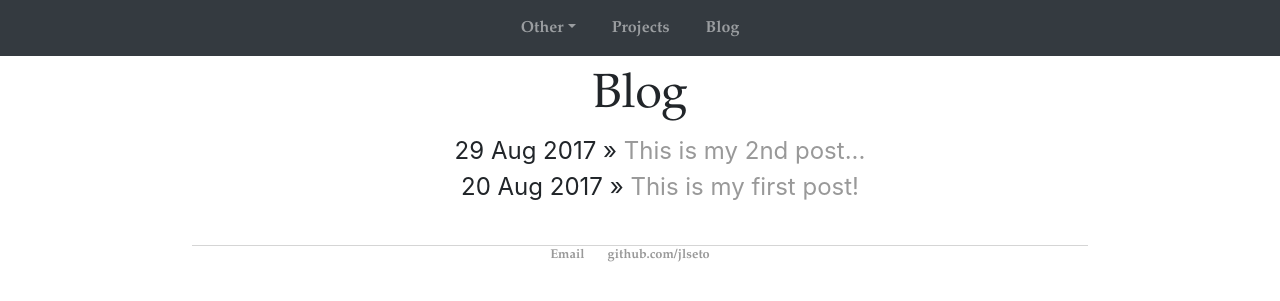
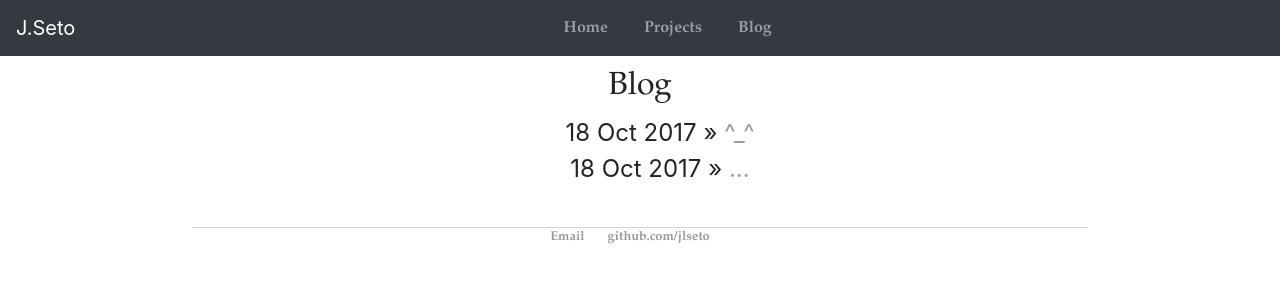
Before and after one commit to JLSeto/blog_angular, a Jekyll site: the page built from blog/index.html, in a window 1280 px wide and 1400 px high. Shown: the top 301 px of the window. Built offline with Jekyll 4.4.1, drawn with Linux system fonts in a browser that asks for light colours; nearby versions of some CDN libraries.

Commit message:
Updated stuff

```diff
--- a/_layouts/default.html
+++ b/_layouts/default.html
@@ -24,21 +24,17 @@
 		<span class="navbar-toggler-icon"></span>
 		</button>
 
-
+		<!-- Brand -->
+		<a class="navbar-brand" href="/">J.Seto</a>
 
 		<!-- Links -->
 		<div class="collapse navbar-collapse" id="nav-content">
 		<ul class="navbar-nav mx-auto">
-		<li class="nav-item dropdown">
-			<a class="nav-link dropdown-toggle" id="dropdown02" data-toggle="dropdown" aria-haspopup="true" aria-expanded="false">Other</a>
-			<div class="dropdown-menu" aria-labelledby="dropdown02">
-				<a class="dropdown-item" href="/">Home</a>
-				<a class="dropdown-item" href="/about">About</a>
-				<a class="dropdown-item" href="#">日本語</a>
-			</div>
+		<li class="nav-item">
+		<a class="nav-link" href="/">Home</a>
 		</li>
 		<li class="nav-item">
-		<a class="nav-link" href="/project">Projects</a>
+		<a class="nav-link" href="/projects">Projects</a>
 		</li>
 		<li class="nav-item">
 		<a class="nav-link" href="/blog">Blog</a>
--- a/_posts/2017-08-20-hello.md
+++ /dev/null
@@ -1,7 +0,0 @@
----
-layout: post
-title: "This is my first post!"
-date: 2017-08-20
----
-
-First blog post. I don't understand this...
--- a/_posts/2017-08-29-hello2.md
+++ /dev/null
@@ -1,7 +0,0 @@
----
-layout: post
-title: "This is my 2nd post..."
-date: 2017-08-29
----
-
-2nd blog post. Starting to understand this...
--- a/css/main.css
+++ b/css/main.css
@@ -26,7 +26,7 @@ h1 {
     position: relative;
     top: 10px;
     text-align: center;
-    font-size: 3em;
+    font-size: 2em;
     font-family:'Garamond','Helvetica', 'Arial', 'Sans-Serif';
 }
 p {
```
Also changed, not shown: _posts/2017-10-18-hello.md (added, +7 -0 lines), _posts/2017-10-18-hello2.md (added, +7 -0 lines).
